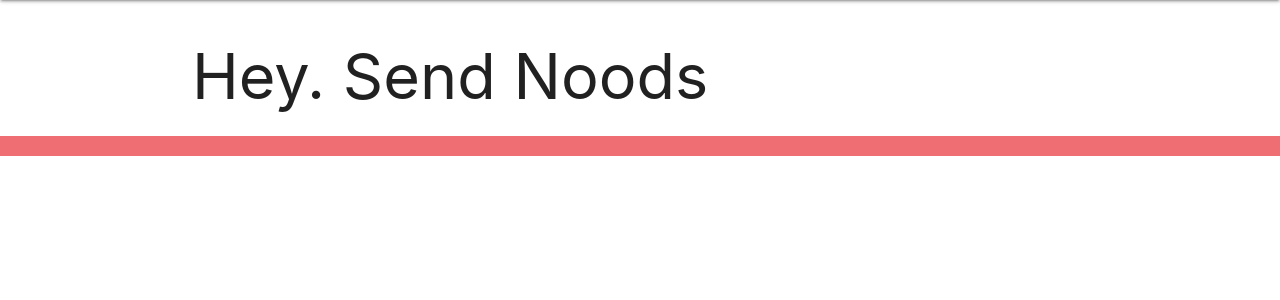
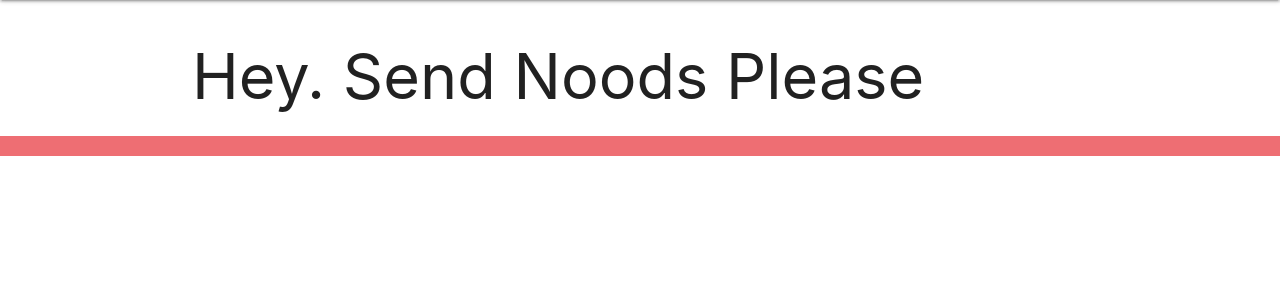
Before and after one commit to nicole-code/ramen-app, a Django app: page / in a window 1280 px wide. Shown: the part 64-364 px from the top of the page. Run offline with Django 3.2, Linux system fonts and the light colour scheme.

Commit message:
Small Change

```diff
--- a/ramenapp/main_app/templates/home.html
+++ b/ramenapp/main_app/templates/home.html
@@ -1,6 +1,6 @@
 {% extends 'base.html' %}
 {% block content %}
 
-<h1>Hey. Send Noods</h1>
+<h1>Hey. Send Noods Please</h1>
 
 {% endblock %}
```
